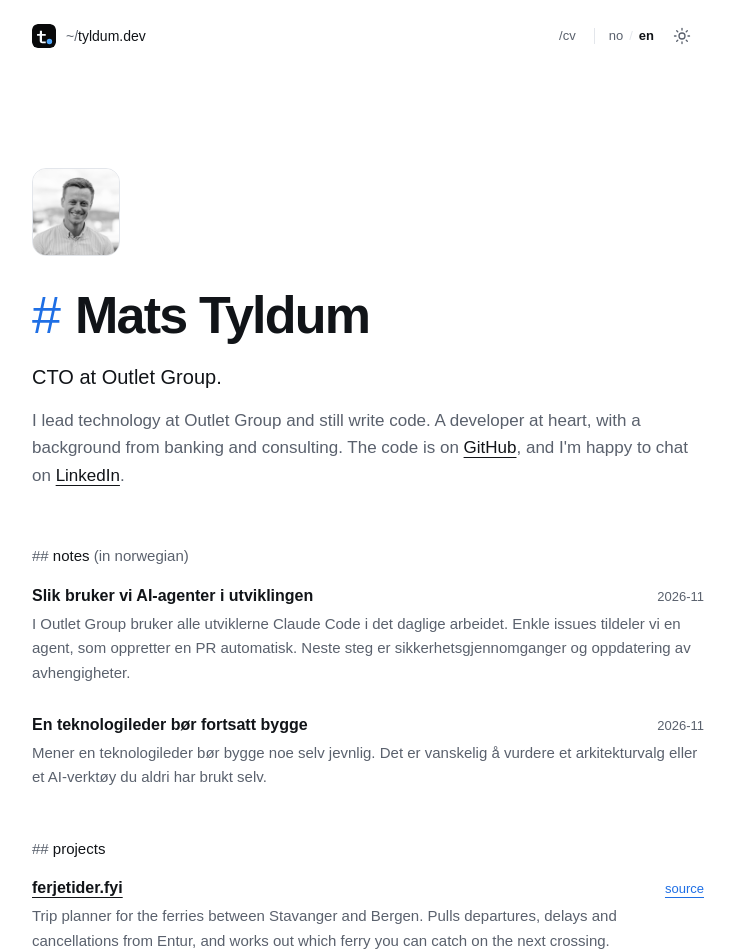
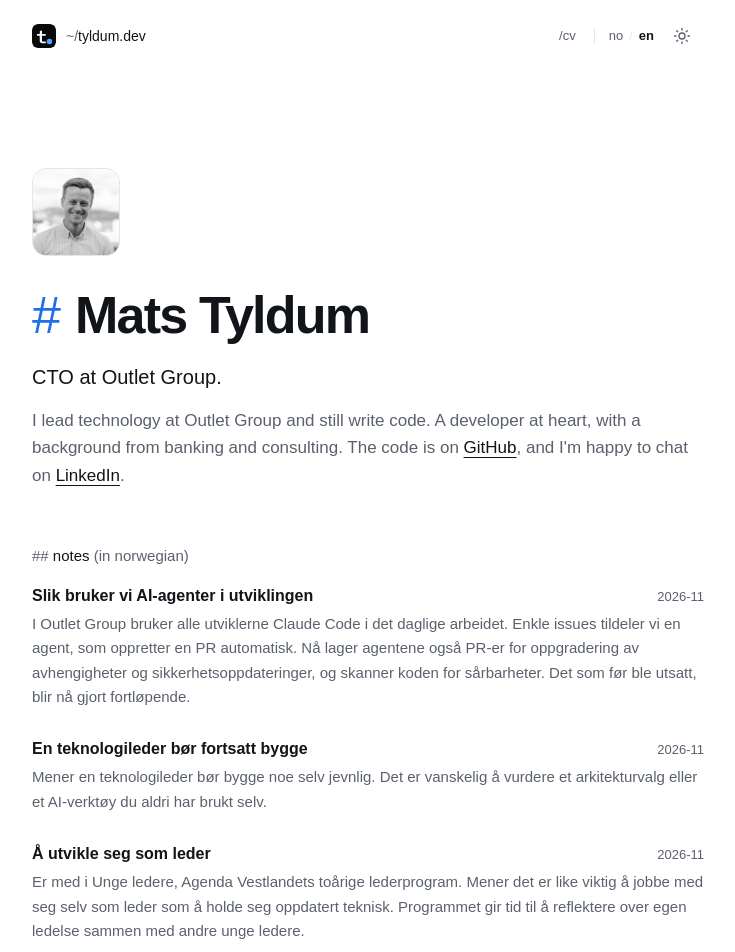
Before and after one commit to maattss/tyldum-dev, a Next.js app: page /en in a window 1280 px wide. Shown: the top 952 px of the page, without its empty margins (272-1007 px from the left). Built offline with nearby package versions, Linux system fonts and the light colour scheme; a web font is replaced by a local one.

Commit message:
feat(home): agents now handle dependency and security PRs, a note on Unge ledere, ferjetider as an app

```diff
--- a/src/content/notes.ts
+++ b/src/content/notes.ts
@@ -15,7 +15,7 @@ export const notes: Note[] = [
     slug: "ai-agenter-i-utviklingen",
     title: "Slik bruker vi AI-agenter i utviklingen",
     date: "2026-11",
-    body: "I Outlet Group bruker alle utviklerne Claude Code i det daglige arbeidet. Enkle issues tildeler vi en agent, som oppretter en PR automatisk. Neste steg er sikkerhetsgjennomganger og oppdatering av avhengigheter.",
+    body: "I Outlet Group bruker alle utviklerne Claude Code i det daglige arbeidet. Enkle issues tildeler vi en agent, som oppretter en PR automatisk. Nå lager agentene også PR-er for oppgradering av avhengigheter og sikkerhetsoppdateringer, og skanner koden for sårbarheter. Det som før ble utsatt, blir nå gjort fortløpende.",
   },
   {
     slug: "en-teknologileder-bor-bygge",
@@ -23,4 +23,10 @@ export const notes: Note[] = [
     date: "2026-11",
     body: "Mener en teknologileder bør bygge noe selv jevnlig. Det er vanskelig å vurdere et arkitekturvalg eller et AI-verktøy du aldri har brukt selv.",
   },
+  {
+    slug: "a-utvikle-seg-som-leder",
+    title: "Å utvikle seg som leder",
+    date: "2026-11",
+    body: "Er med i Unge ledere, Agenda Vestlandets toårige lederprogram. Mener det er like viktig å jobbe med seg selv som leder som å holde seg oppdatert teknisk. Programmet gir tid til å reflektere over egen ledelse sammen med andre unge ledere.",
+  },
 ];
--- a/src/i18n/messages/en.json
+++ b/src/i18n/messages/en.json
@@ -21,7 +21,7 @@
       "items": [
         {
           "name": "ferjetider.fyi",
-          "description": "Trip planner for the ferries between Stavanger and Bergen. Pulls departures, delays and cancellations from Entur, and works out which ferry you can catch on the next crossing.",
+          "description": "Ferry app for the Stavanger–Bergen route that installs on your home screen. Pulls departures, delays and cancellations from Entur, and works out which ferry you can catch on the next crossing.",
           "url": "https://ferjetider.fyi",
           "source": "https://github.com/maattss/ferjetider"
         },
@@ -80,7 +80,7 @@
           "period": "2026 - Present",
           "description": "Leading technology strategy, product development, and technical execution across Outlet Group, with a team of 11.",
           "highlights": [
-            "Every developer uses Claude Code, and agents take simple issues all the way to a finished PR.",
+            "Every developer uses Claude Code, and agents open PRs for issues and security updates.",
             "Participant in Unge ledere, Agenda Vestlandet's two-year leadership programme."
           ]
         },
--- a/src/i18n/messages/no.json
+++ b/src/i18n/messages/no.json
@@ -21,7 +21,7 @@
       "items": [
         {
           "name": "ferjetider.fyi",
-          "description": "Reiseplanlegger for ferjene mellom Stavanger og Bergen. Henter avganger, forsinkelser og innstillinger fra Entur, og regner ut hvilken ferje du rekker på neste samband.",
+          "description": "Ferjeapp for strekningen Stavanger–Bergen som kan installeres på hjemskjermen. Henter avganger, forsinkelser og innstillinger fra Entur, og regner ut hvilken ferje du rekker på neste samband.",
           "url": "https://ferjetider.fyi",
           "source": "https://github.com/maattss/ferjetider"
         },
@@ -80,7 +80,7 @@
           "period": "2026 - Nå",
           "description": "Leder teknologistrategi, produktutvikling og teknisk gjennomføring på tvers av Outlet Group, med et team på 11.",
           "highlights": [
-            "Alle utviklere bruker Claude Code, og agenter tar enkle issues helt frem til ferdig PR.",
+            "Alle utviklere bruker Claude Code, og agenter lager PR-er for issues og sikkerhetsfikser.",
             "Deltaker i Unge ledere, Agenda Vestlandets toårige lederprogram."
           ]
         },
```
